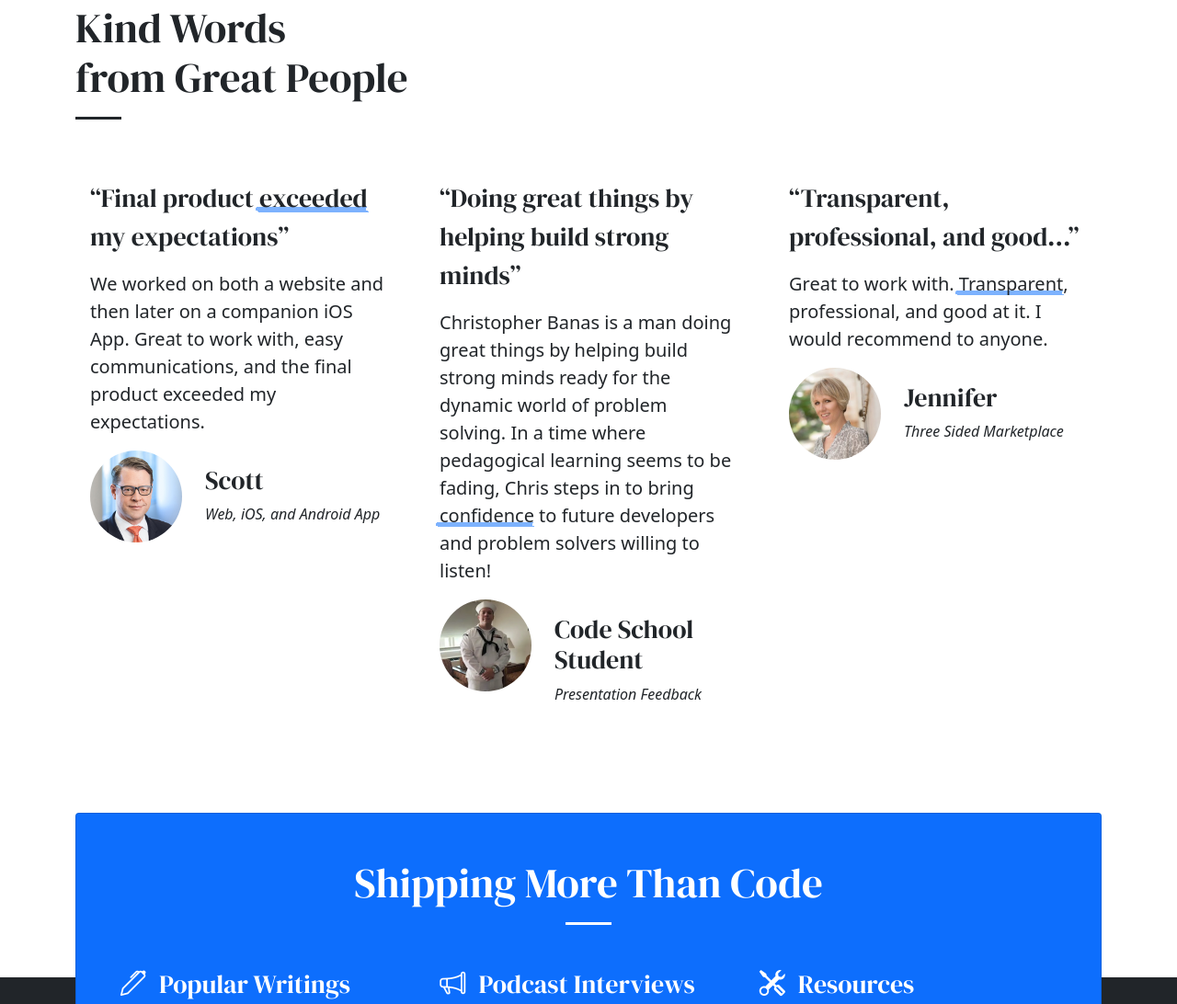
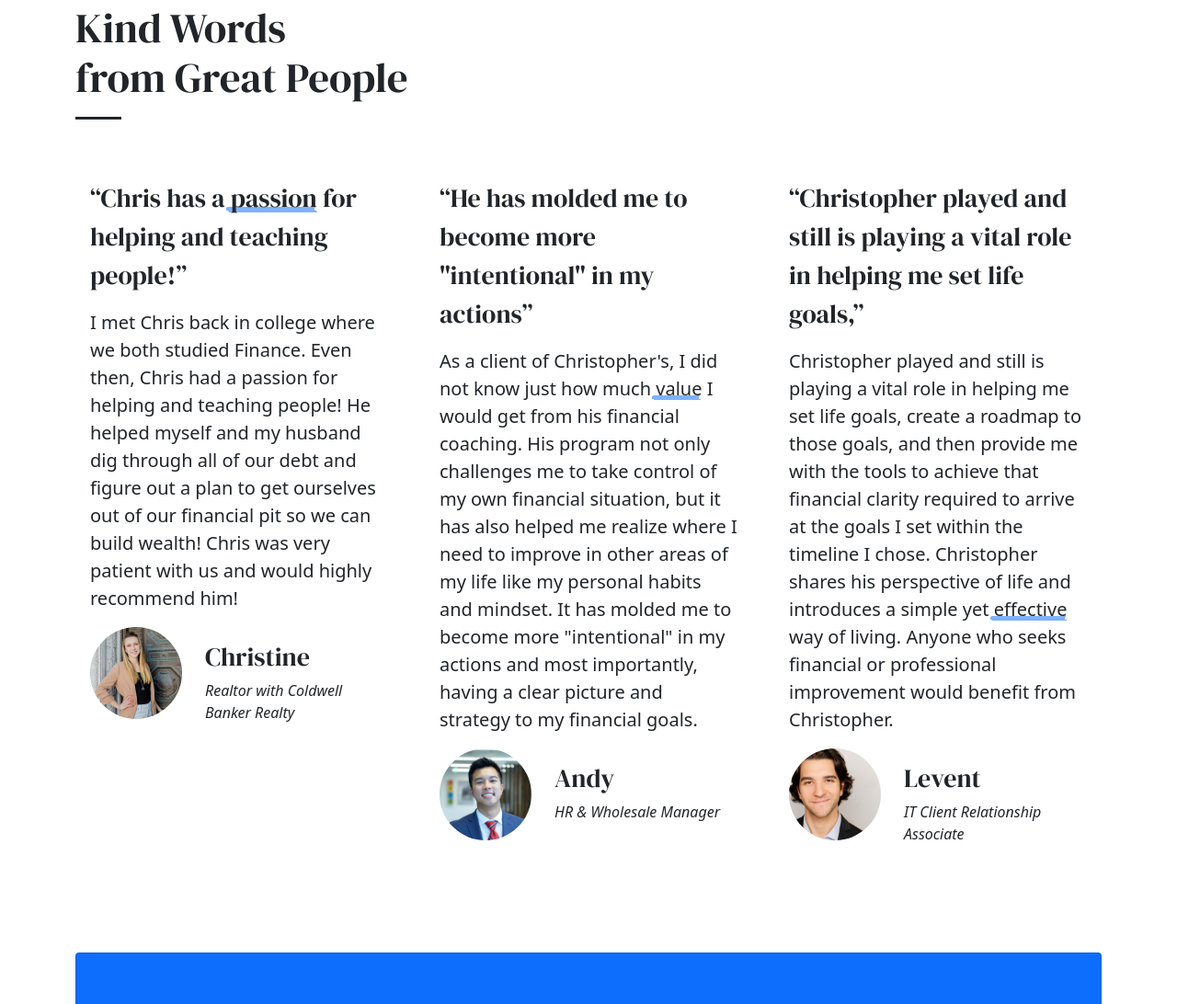
Before and after one commit to chrisbanas/chris_banas, a plain HTML site: page index.html in a window 1280 px wide. Shown: the part 4198-5290 px from the top of the page at 92% size. Drawn offline with nearby package versions, Linux system fonts and the light colour scheme.

Commit message:
more style updates

```diff
--- a/index.html
+++ b/index.html
@@ -295,13 +295,13 @@
         <div class='col-sm-4'>
           <div class='p-3'>
             <div class=''>
-              <blockquote class='quotation'>“Final product <span class='marker-highlight'>exceeded</span> my expectations”</blockquote>
-              <p class='lead'>We worked on both a website and then later on a companion iOS App. Great to work with, easy communications, and the final product exceeded my expectations.</p>
+              <blockquote class='quotation'>“Chris has a <span class='marker-highlight'>passion</span> for helping and teaching people!”</blockquote>
+              <p class='lead'>I met Chris back in college where we both studied Finance. Even then, Chris had a passion for helping and teaching people! He helped myself and my husband dig through all of our debt and figure out a plan to get ourselves out of our financial pit so we can build wealth! Chris was very patient with us and would highly recommend him!</p>
             </div>
             <div class=''>
-              <img src="img/testimonial-scott.jpeg" class='circle testimonial-image'>
-              <h3 class='pt-3'>Scott</h3>
-              <em>Web, iOS, and Android App</a></em>
+              <img src="img/christine.jpg" class='circle testimonial-image'>
+              <h3 class='pt-3'>Christine</h3>
+              <em>Realtor with Coldwell Banker Realty</a></em>
             </div>
           </div>
         </div>
@@ -309,13 +309,13 @@
         <div class='col-sm-4'>
           <div class='p-3'>
             <div class=''>
-              <blockquote class='quotation'>“Doing great things by helping build strong minds”</blockquote>
-              <p class='lead'>Christopher Banas is a man doing great things by helping build strong minds ready for the dynamic world of problem solving. In a time where pedagogical learning seems to be fading, Chris steps in to bring <span class='marker-highlight'>confidence</span> to future developers and problem solvers willing to listen!</p>
+              <blockquote class='quotation'>“He has molded me to become more "intentional" in my actions”</blockquote>
+              <p class='lead'>As a client of Christopher's, I did not know just how much <span class='marker-highlight'>value</span> I would get from his financial coaching. His program not only challenges me to take control of my own financial situation, but it has also helped me realize where I need to improve in other areas of my life like my personal habits and mindset. It has molded me to become more "intentional" in my actions and most importantly, having a clear picture and strategy to my financial goals.</p>
             </div>
             <div class=''>
-              <img src="img/testimonial-one.png" class='circle testimonial-image'>
-              <h3 class='pt-3'>Code School Student</h3>
-              <em>Presentation Feedback</em>
+              <img src="img/Andy.jpg" class='circle testimonial-image'>
+              <h3 class='pt-3'>Andy</h3>
+              <em>HR & Wholesale Manager</em>
             </div>
           </div>
         </div>
@@ -323,13 +323,13 @@
         <div class='col-sm-4'>
           <div class='p-3'>
             <div class=''>
-              <blockquote class='quotation'>“Transparent, professional, and good...”</blockquote>
-              <p class='lead'>Great to work with. <span class='marker-highlight'>Transparent</span>, professional, and good at it. I would recommend to anyone.</p>
+              <blockquote class='quotation'>“Christopher played and still is playing a vital role in helping me set life goals,”</blockquote>
+              <p class='lead'>Christopher played and still is playing a vital role in helping me set life goals, create a roadmap to those goals, and then provide me with the tools to achieve that financial clarity required to arrive at the goals I set within the timeline I chose. Christopher shares his perspective of life and introduces a simple yet <span class='marker-highlight'>effective</span> way of living. Anyone who seeks financial or professional improvement would benefit from Christopher. </p>
             </div>
             <div class=''>
-              <img src="img/testimonial-jennifer.jpeg" class='circle testimonial-image'>
-              <h3 class='pt-3'>Jennifer</h3>
-              <em>Three Sided Marketplace</em>
+              <img src="img/levo.jpg" class='circle testimonial-image'>
+              <h3 class='pt-3'>Levent</h3>
+              <em>IT Client Relationship Associate</em>
             </div>
           </div>
         </div>
@@ -388,7 +388,7 @@
             </ul>
           </div>
           <div class='col-sm-4'>
-            <h3><i class="bi-tools me-2"></i> Resources</h3>
+            <h3><i class="bi-tools me-2"></i> Awards</h3>
             <ul>
               <li>
                 <a target='_blank' href='https://www.codeschoolguide.com/book/' class='text-white'>Code School Book</a>
```
Also changed, not shown: img/Andy.jpg (added), img/christine.jpg (added), img/levo.jpg (added), img/testimonial-jennifer.jpeg (deleted), img/testimonial-one.png (deleted), img/testimonial-scott.jpeg (deleted).
